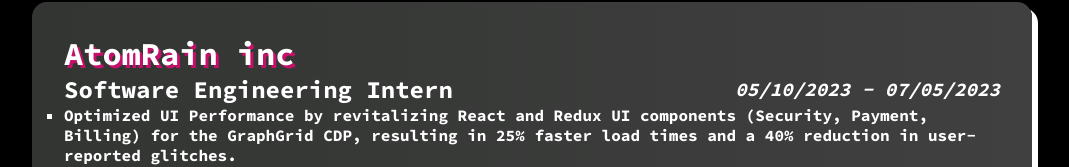
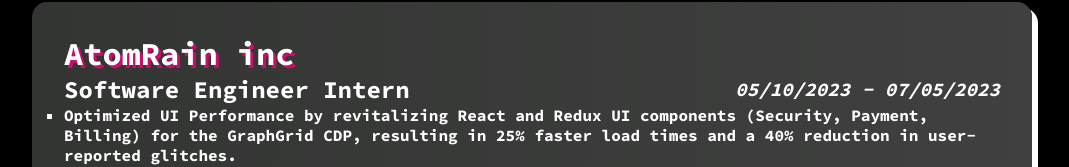
Before and after one commit to akhmadmamirov/portfolio, a React (Create React App) app: page /experience in a window 1280 px wide. Shown: the part 707-874 px from the top of the page, without its empty margins (108-1177 px from the left). Built offline with nearby package versions, Linux system fonts and the light colour scheme.

Commit message:
Update experience.jsx

```diff
--- a/src/pages/experience.jsx
+++ b/src/pages/experience.jsx
@@ -79,7 +79,7 @@
 								<div class="positions-container">
 									<div class="level-container">
 										<p class="job-title">
-											Software Engineering Intern
+											Software Engineer Intern
 										</p>
 										<p class="date">
 										05/10/2023 - 07/05/2023
```
